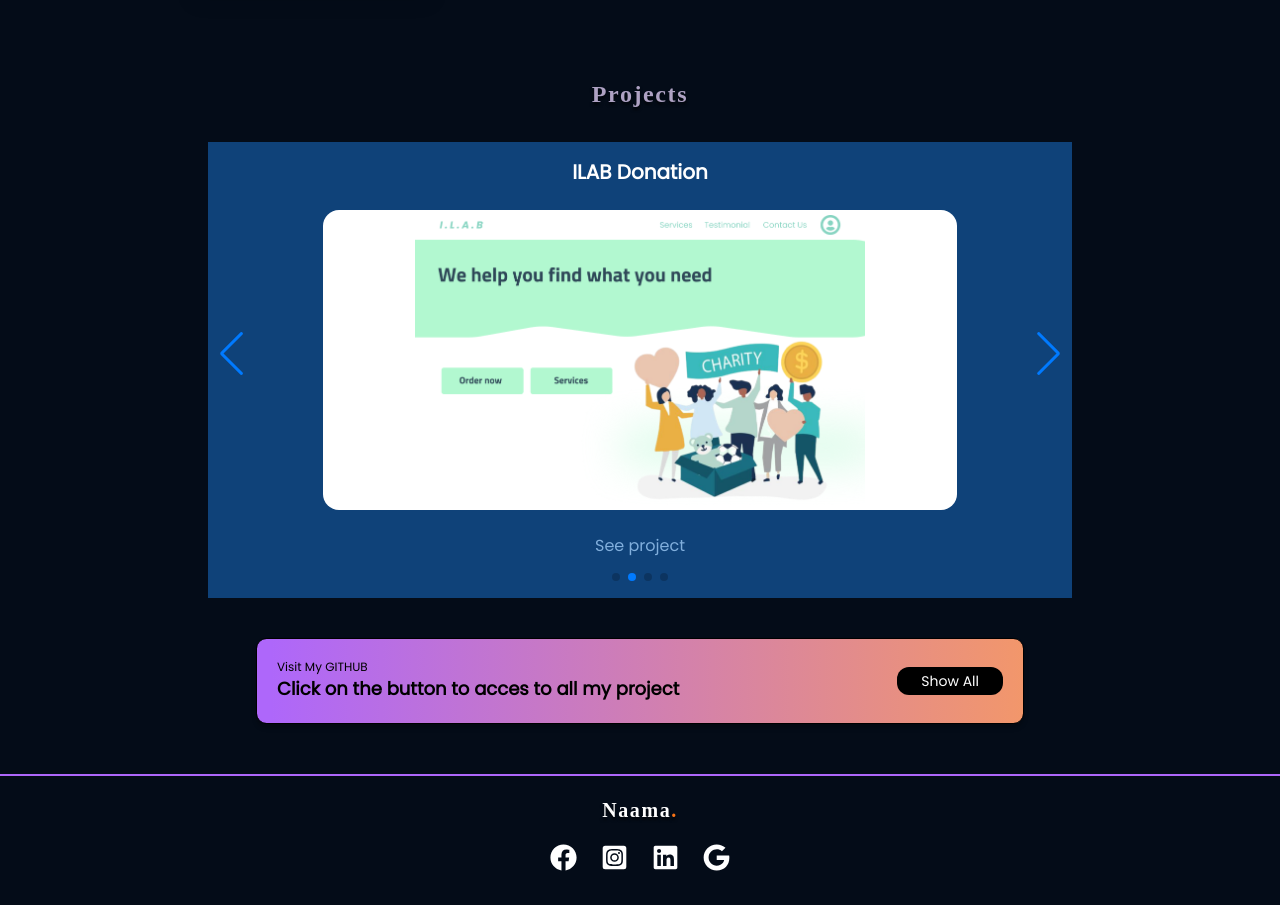
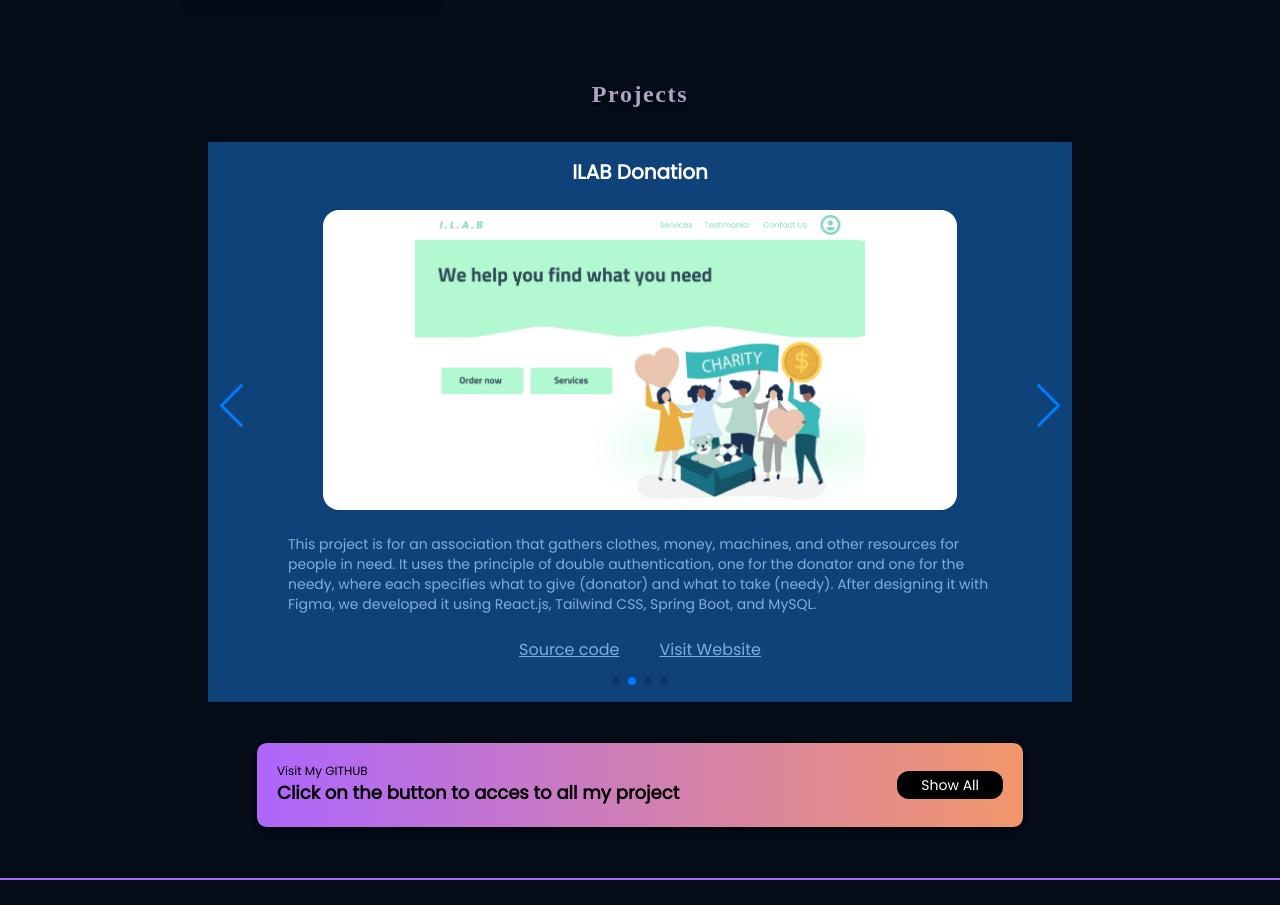
Before and after one commit to ImCoderz/Portfolio, a React (Vite) app: page / in a window 1280 px wide. Shown: the part 3036-3941 px from the top of the page. Built offline with nearby package versions, Linux system fonts and the light colour scheme.

Commit message:
portfolio

```diff
--- a/src/components/Project.jsx
+++ b/src/components/Project.jsx
@@ -2,17 +2,23 @@ import React, { useState } from 'react'
 import Swiper from 'swiper'
 
 
-const Project = ({title,description,picture,link}) => {
+const Project = ({title,description,picture,link,host}) => {
   return (
-    <div className='flex pb-10  flex-col items-center justify-center bg-blue1color text-textcolor w-full h-fit mt-8 md:px-20 px-4 py-4 gap-6 animate-slidedown transition-all duration-100'>
+    <div className='flex min-h-[550px] pb-10  flex-col items-center justify-center bg-blue1color text-textcolor w-full h-fit mt-8 md:px-20 px-4 py-4 gap-6 animate-slidedown transition-all duration-100'>
 
         <h3 className='text-xl font-bold text-white  top-0 cursor-pointer' >{title}</h3>
         <div className={` md:h-[300px] h-[200px] w-[90%] rounded-2xl  bg-white`}>
           <img className='md:h-[300px] h-[200px] w-full object-contain' src={picture} alt="picture" />
         </div>
 
-        {/* <p className={`lg:text-sm md:text-[12px] sm:text-[10px] text-[9px] `}>{description}</p> */}
-        <a href={link} target="_blank" className='hover:opacity-40 duration-300'><button >See project</button></a>
+        <p className={`lg:text-sm md:text-[12px] sm:text-[10px] text-[9px] `}>{description}</p>
+        <div className='flex gap-10'>
+          <a href={link} target="_blank" className=' hover:opacity-40 duration-300 underline'>Source code</a>
+          {host&&(
+            <a className='hover:opacity-40 duration-300 underline' target="_blank" href={host}>Visit Website</a>
+          )}
+
+        </div>
     </div>
   )
 }
--- a/src/components/Projectslider.jsx
+++ b/src/components/Projectslider.jsx
@@ -19,7 +19,7 @@ const Projectslider = () => {
 
   return (
     <div>
-      <div className='w-full h-fit lg:px-52 px-[5vw]  mt-20 gap-5'>
+      <div className='w-full  lg:px-52 px-[5vw]  mt-20 gap-5'>
         <h1 className='text-white text-2xl font-bold text-center pulse3' id='Projects'>Projects</h1>
         <Swiper
         spaceBetween={50}
@@ -38,10 +38,13 @@ const Projectslider = () => {
         }}
 
       >
-          <SwiperSlide><Project title={"CAS INPT"} description={"Description"} picture={cas} link={"https://github.com/ImCoderz/casInpt"}/></SwiperSlide>
-          <SwiperSlide><Project title={"ILAB Donation"} description={"Description"} picture={ilab} link={"https://github.com/ImCoderz/pfa"}/></SwiperSlide>
-          <SwiperSlide><Project title={"Reservation Restaurant"} description={"Description"} picture={sushi} link={"https://github.com/ImCoderz/web"}/></SwiperSlide>
-          <SwiperSlide><Project title={"Portfolio"} description={"Description"} picture={portfolio} link={"https://github.com/ImCoderz/Portfolio"}/></SwiperSlide>
+          <SwiperSlide><Project title={"CAS INPT"} description={"This project is for a club at my school that helps people in need. My team and I started from scratch with our own design, using Figma to respect the UX/UI criteria. We then developed the project using React.js, Tailwind CSS, and Firebase."} host={"https://casinptt.web.app/"}  picture={cas} link={"https://github.com/ImCoderz/casInpt"}/></SwiperSlide>
+
+          <SwiperSlide><Project title={"ILAB Donation"} description={"This project is for an association that gathers clothes, money, machines, and other resources for people in need. It uses the principle of double authentication, one for the donator and one for the needy, where each specifies what to give (donator) and what to take (needy). After designing it with Figma, we developed it using React.js, Tailwind CSS, Spring Boot, and MySQL."} host={"https://ilabassociation.vercel.app/"}  picture={ilab} link={"https://github.com/ImCoderz/pfa"}/></SwiperSlide>
+
+          <SwiperSlide><Project title={"Reservation Restaurant"} description={"This is one of my first projects where users can authenticate and make a reservation for a specific time at our restaurant. It also includes a burger builder feature. For technologies, I used pure JavaScript and CSS."} picture={sushi} link={"https://github.com/ImCoderz/web"}/></SwiperSlide>
+
+          <SwiperSlide><Project title={"Portfolio"} description={"This is my first portfolio, and I started it from scratch. I first designed it using Figma and chose the appropriate color scheme and project. After that, I developed it using React.js and Tailwind CSS."} picture={portfolio} host={"https://abdonaama.vercel.app/"}  link={"https://github.com/ImCoderz/Portfolio"}/></SwiperSlide>
           {/* <SwiperSlide><Project title={"Arduino"} description={"Description"}/></SwiperSlide> */}
           {/* <SwiperSlide><Project title={"Reservation Terrain"} description={"Description"}/></SwiperSlide> */}
       </Swiper>
```
